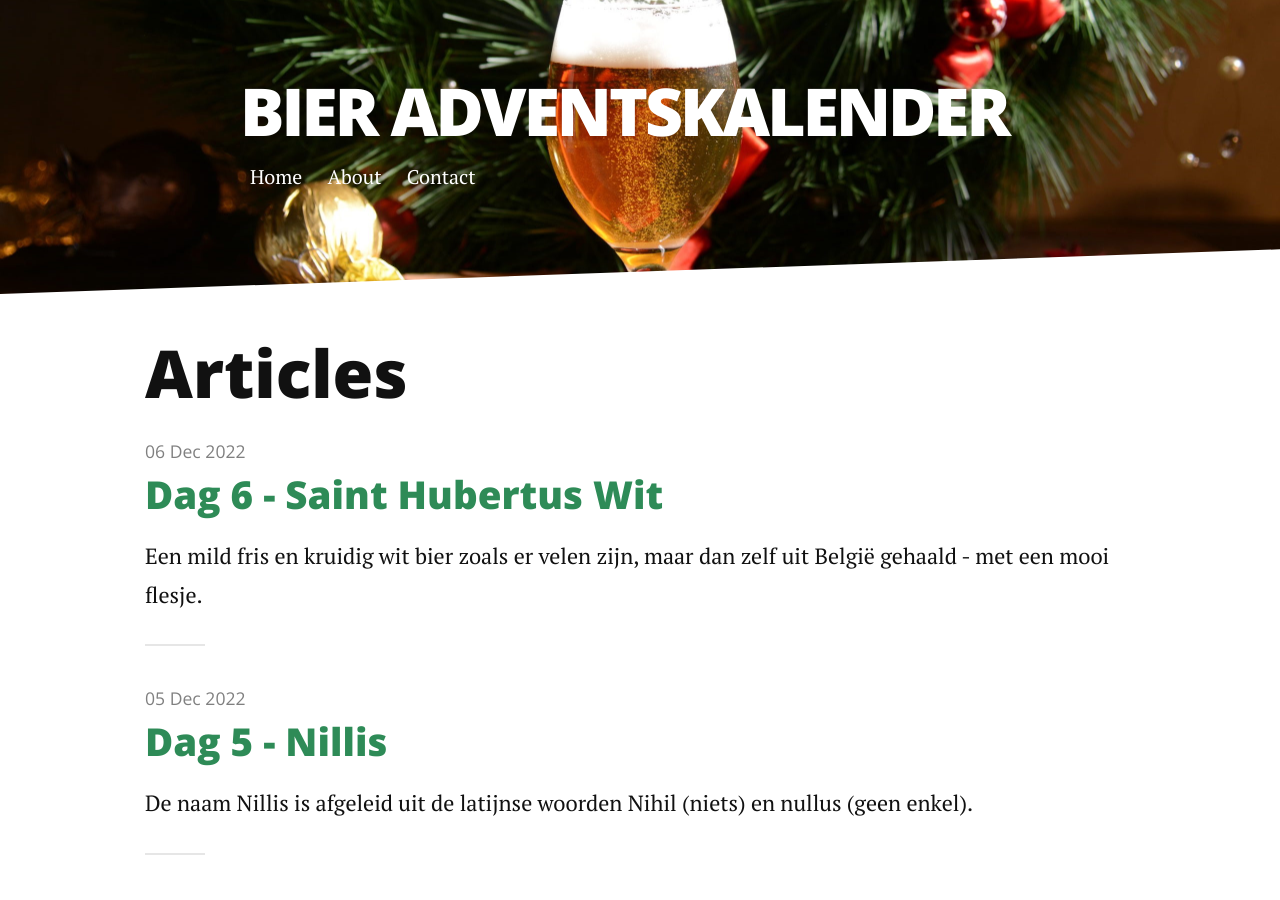
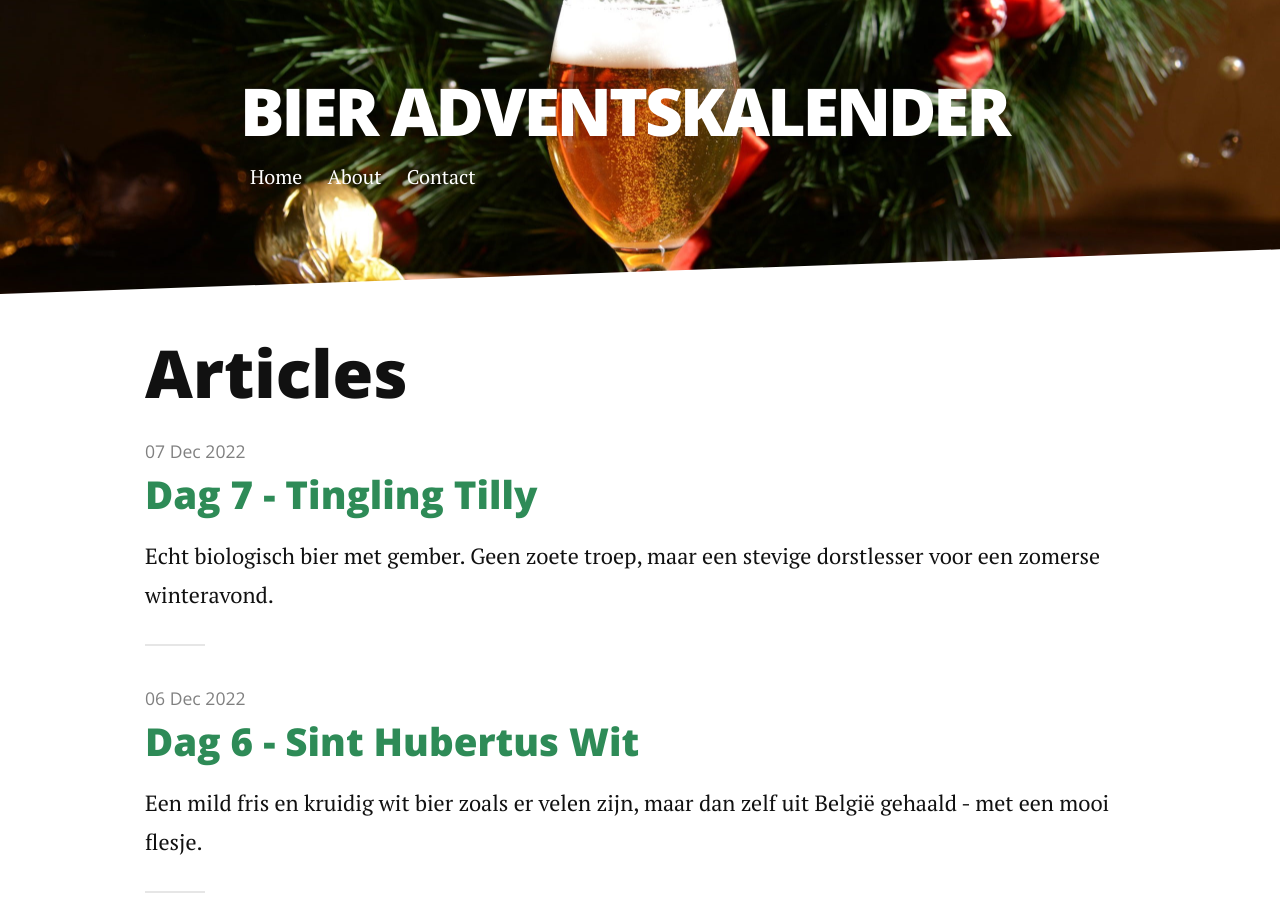
Before and after one commit to hillstub/beercalendar, a Jekyll site: the page built from articles.md, in a window 1280 px wide and 900 px high. Built offline with Jekyll 4.4.1, drawn with Linux system fonts in a browser that asks for light colours; nearby versions of some CDN libraries; some of the changed lines change nothing that is shown.

Commit message:
Automated additional posts and images

```diff
--- a/_posts/2022-12-06-Saint Hubertus Wit.gs.markdown
+++ b/_posts/2022-12-06-Sint Hubertus Wit.gs.markdown
@@ -1,7 +1,7 @@
 ---
 layout: post
 title: >
-  Dag 6 - Saint Hubertus Wit
+  Dag 6 - Sint Hubertus Wit
 year: 2022
 permalink:  '/post/2022-12-06'
 author:  'Eelco'
@@ -22,4 +22,4 @@ Samenvattend, een licht verfrissend bier om te bekomen van de jacht des levens e
 
 
 
-<figure><img src='/assets/img/beer_2022-12-06.jpg' alt=''/> <figcaption>Saint Hubertus Wit is een Blanche - Wit van 5.2%, gebrouwen door Brouwerij Roman te Mater (Oudenaarde) i.o.v. Carlsberg Group.</figcaption></figure>
+<figure><img src='/assets/img/beer_2022-12-06.jpg' alt=''/> <figcaption>Sint Hubertus Wit is een Blanche - Wit van 5.2%, gebrouwen door Brouwerij Roman te Mater (Oudenaarde) i.o.v. Carlsberg Group.</figcaption></figure>
--- /dev/null
+++ b/_posts/2022-12-07-Tingling Tilly.gs.markdown
@@ -0,0 +1,14 @@
+---
+layout: post
+title: >
+  Dag 7 - Tingling Tilly
+year: 2022
+permalink:  '/post/2022-12-07'
+author:  'Eelke'
+description: >
+  Echt biologisch bier met gember. Geen zoete troep, maar een stevige dorstlesser voor een zomerse winteravond.
+---
+<p class='intro'><span class='dropcap'>E</span>cht biologisch bier met gember. Geen zoete troep, maar een stevige dorstlesser voor een zomerse winteravond.</p>
+
+Je moet bier en politiek van elkaar scheiden. En het kerstverhaal moet al helemaal niks met de wereld te maken krijgen. Nou, daar doe ik niet aan mee dit jaar. Bier & politiek. Al lang wordt er nagedacht over de politiek van alcohol. Mijn studenten lazen een paper met de titel: "Towards a Political Economy of Alcoholism: The missing link in
+the Anthropology of Drinking". Bier is met koffie en thee een van die drankwoorden die op associatieve wijze gebruikt kunnen worden. Zo kun je een biertje met iemand gaan drinken zonder bier te drinken. En in de toekomst waar we op af stevenen zegt men wellicht: "Tegenwoordig drinken we gemberbier met kerst" als het weer lenteachtig aandoet. Ik stel me zo voor dat we twee opties hebben. Of we zetten het op een zuipen zolang het nog kan, na ons de zondvloed. Of we drinken onszelf moed in. Hoe dan ook, dit gemberbier bevat slechts pesticiden van het aanpalende gerstperceel. En het is heerlijk omdat het echt lichtmoutig bier is waarbij de gember niet overheerst. Ach, dan de symboliek: Gember staat voor koloniale uitbuiting die samenhangt met de economie van oneindige groei die ons drooggelegde land weer Waterland dreigt te maken, ons doet ondergaan, en Monnikendam woest en ledig achter zal laten. Een heel Oosterse gedachte.
```
